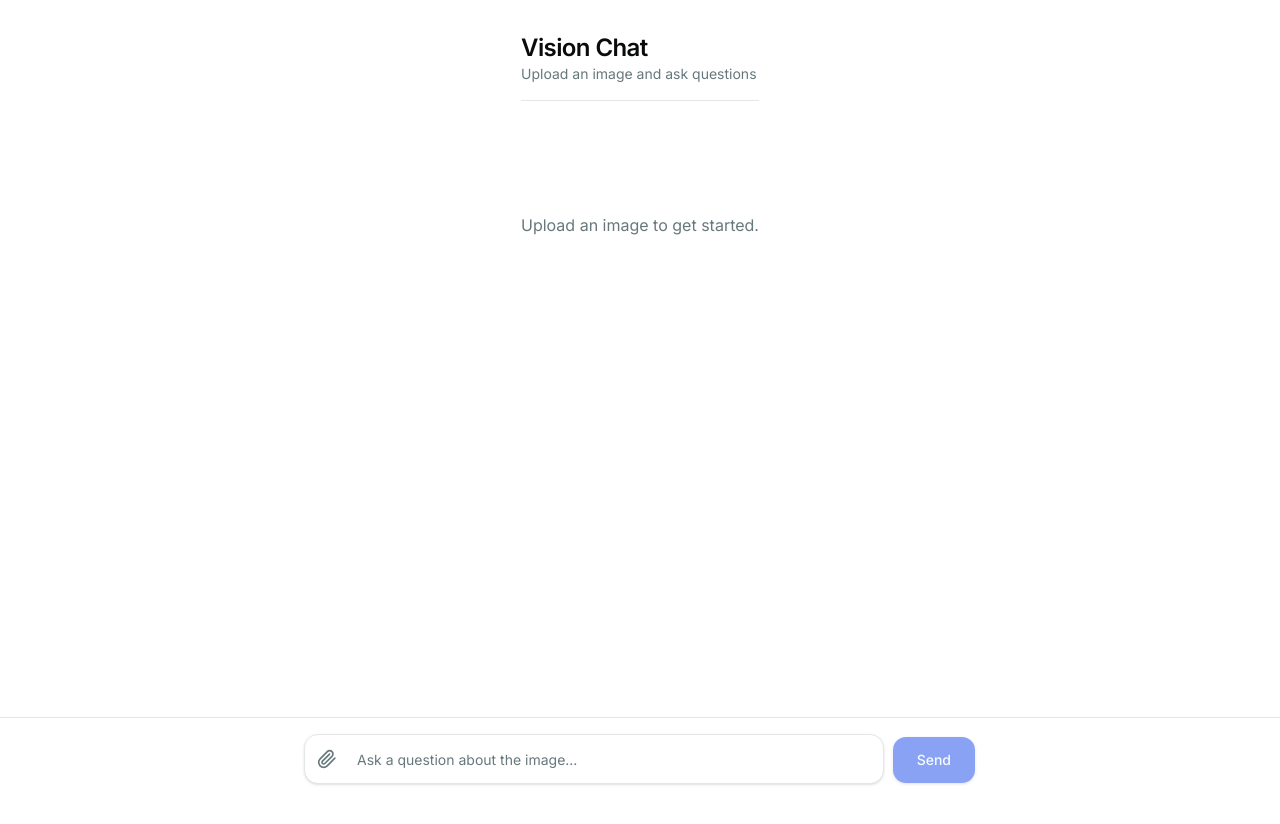
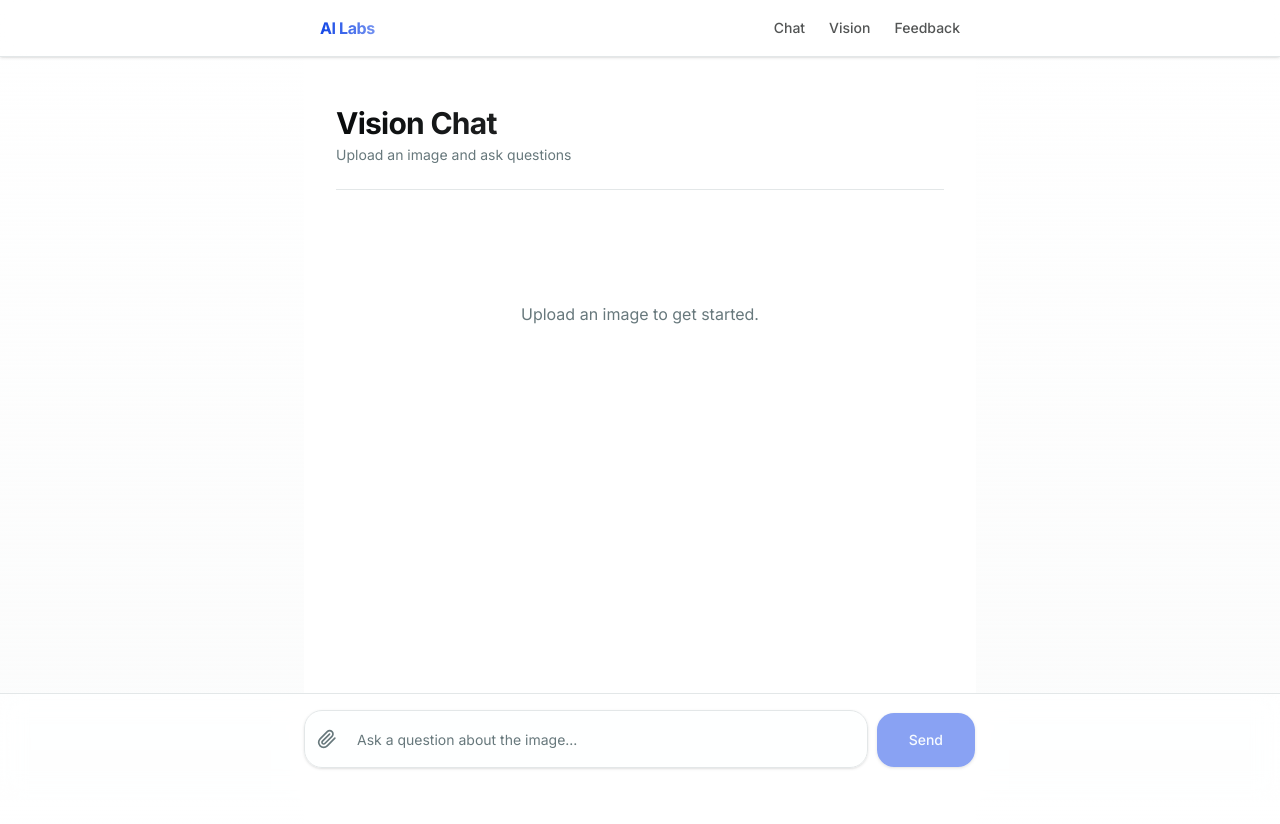
Before and after one commit to asim-momin-7864/applied-ai-learning, a Next.js app in the folder vercel-ai-sdk-learning/: page /image-chat in a window 1280 px wide. Shown: the top 824 px of the page. Before the commit the page ends 800 px from the top, so only its background shows below. Built offline with nearby package versions, Linux system fonts and the light colour scheme.

Commit message:
Add style

```diff
--- a/vercel-ai-sdk-learning/src/app/api/ai/image-file/route.ts
+++ b/vercel-ai-sdk-learning/src/app/api/ai/image-file/route.ts
@@ -26,6 +26,8 @@ export async function POST(req: Request) {
   // Without this conversion, streamText throws a Zod validation error on `content`
   const result = streamText({
     model,
+    system:
+      "If user dont provide prompt, Give 5 lines description of uploaded image",
     messages: await convertToModelMessages(messages),
   });
 
--- a/vercel-ai-sdk-learning/src/app/image-chat/page.tsx
+++ b/vercel-ai-sdk-learning/src/app/image-chat/page.tsx
@@ -38,23 +38,29 @@ export default function ImageUploadPage() {
   };
 
   return (
-    <div className="flex flex-col min-h-screen bg-background text-foreground max-w-2xl mx-auto p-4 md:p-8">
-      <header className="mb-8 border-b pb-4">
-        <h1 className="text-2xl font-semibold tracking-tight">Vision Chat</h1>
-        <p className="text-sm text-muted-foreground">Upload an image and ask questions</p>
+    <div className="flex flex-col min-h-screen w-full bg-background text-foreground max-w-2xl mx-auto p-4 md:p-8">
+      <header className="mb-8 border-b pb-6 mt-4">
+        <h1 className="text-3xl font-bold tracking-tight bg-clip-text text-transparent bg-gradient-to-r from-foreground to-foreground/70">
+          Vision Chat
+        </h1>
+        <p className="text-sm text-muted-foreground mt-1">
+          Upload an image and ask questions
+        </p>
       </header>
 
-      <div className="flex-1 space-y-6 overflow-y-auto mb-32 pb-4">
-        {messages.length === 0 && status !== "submitted" && status !== "streaming" && (
-          <div className="text-center text-muted-foreground mt-20">
-            Upload an image to get started.
-          </div>
-        )}
+      <div className="flex-1 space-y-6 overflow-y-auto mb-40 pb-4">
+        {messages.length === 0 &&
+          status !== "submitted" &&
+          status !== "streaming" && (
+            <div className="text-center text-muted-foreground mt-20">
+              Upload an image to get started.
+            </div>
+          )}
 
         {messages.map((m) => (
           <div
             key={m.id}
-            className={`flex flex-col ${
+            className={`flex flex-col w-full ${
               m.role === "user" ? "items-end" : "items-start"
             }`}
           >
@@ -66,8 +72,8 @@ export default function ImageUploadPage() {
             <div
               className={`px-4 py-3 rounded-2xl max-w-[85%] whitespace-pre-wrap text-sm shadow-sm ${
                 m.role === "user"
-                  ? "bg-primary text-primary-foreground rounded-tr-sm"
-                  : "bg-muted text-foreground border rounded-tl-sm"
+                  ? "bg-primary text-primary-foreground rounded-tr-sm shadow-md ring-1 ring-primary/20"
+                  : "bg-background text-foreground border rounded-tl-sm"
               }`}
             >
               {m.parts.map((part, i) => {
@@ -77,7 +83,10 @@ export default function ImageUploadPage() {
 
                   case "file":
                     return part.mediaType.startsWith("image/") ? (
-                      <div key={`${m.id}-file-${i}`} className="mt-2 mb-1 overflow-hidden rounded-md border bg-background/50">
+                      <div
+                        key={`${m.id}-file-${i}`}
+                        className="mt-2 mb-1 overflow-hidden rounded-md border bg-background/50"
+                      >
                         {/* eslint-disable-next-line @next/next/no-img-element */}
                         <img
                           src={part.url}
@@ -86,9 +95,14 @@ export default function ImageUploadPage() {
                         />
                       </div>
                     ) : (
-                      <div key={`${m.id}-file-${i}`} className="mt-2 flex items-center gap-2 p-2 rounded-md bg-background/50 border text-xs">
+                      <div
+                        key={`${m.id}-file-${i}`}
+                        className="mt-2 flex items-center gap-2 p-2 rounded-md bg-background/50 border text-xs"
+                      >
                         📎 <span>{part.filename ?? "file"}</span>
-                        <span className="text-muted-foreground">({part.mediaType})</span>
+                        <span className="text-muted-foreground">
+                          ({part.mediaType})
+                        </span>
                       </div>
                     );
 
@@ -101,13 +115,13 @@ export default function ImageUploadPage() {
         ))}
 
         {status === "submitted" && (
-          <div className="flex flex-col items-start">
+          <div className="flex flex-col w-full items-start">
             <div className="flex items-center gap-2 mb-1">
               <span className="text-xs font-medium text-muted-foreground uppercase tracking-wider">
                 AI
               </span>
             </div>
-            <div className="px-4 py-3 rounded-2xl max-w-[85%] bg-muted text-foreground border rounded-tl-sm text-sm shadow-sm flex items-center gap-2">
+            <div className="px-4 py-3 rounded-2xl max-w-[85%] bg-background text-foreground border rounded-tl-sm text-sm shadow-sm flex items-center gap-2">
               <div className="size-2 rounded-full bg-primary/40 animate-pulse" />
               <div className="size-2 rounded-full bg-primary/60 animate-pulse delay-150" />
               <div className="size-2 rounded-full bg-primary/80 animate-pulse delay-300" />
@@ -116,7 +130,7 @@ export default function ImageUploadPage() {
         )}
       </div>
 
-      <div className="fixed bottom-0 left-0 right-0 bg-background/80 backdrop-blur-md border-t p-4 z-10">
+      <div className="fixed bottom-0 left-0 right-0 bg-background/80 backdrop-blur-md border-t p-4 pb-8 z-10">
         <form
           className="max-w-2xl mx-auto flex flex-col gap-3"
           onSubmit={onSubmit}
@@ -130,13 +144,25 @@ export default function ImageUploadPage() {
           )}
 
           <div className="flex gap-2 items-end">
-            <div className="flex-1 relative flex items-center bg-background border border-input rounded-xl shadow-sm focus-within:ring-2 focus-within:ring-ring focus-within:ring-offset-2 transition-all">
+            <div className="flex-1 relative flex items-center bg-background/50 border border-input rounded-2xl shadow-sm focus-within:ring-2 focus-within:ring-ring focus-within:ring-offset-2 transition-all focus-within:bg-background">
               <label
                 htmlFor="file-upload"
-                className={`cursor-pointer p-3 text-muted-foreground hover:text-foreground transition-colors ${isLoading ? 'opacity-50 pointer-events-none' : ''}`}
+                className={`cursor-pointer p-3 text-muted-foreground hover:text-foreground transition-colors ${isLoading ? "opacity-50 pointer-events-none" : ""}`}
                 title="Attach image"
               >
-                <svg xmlns="http://www.w3.org/2000/svg" width="20" height="20" viewBox="0 0 24 24" fill="none" stroke="currentColor" strokeWidth="2" strokeLinecap="round" strokeLinejoin="round"><path d="m21.44 11.05-9.19 9.19a6 6 0 0 1-8.49-8.49l8.57-8.57A4 4 0 1 1 18 8.84l-8.59 8.57a2 2 0 0 1-2.83-2.83l8.49-8.48"/></svg>
+                <svg
+                  xmlns="http://www.w3.org/2000/svg"
+                  width="20"
+                  height="20"
+                  viewBox="0 0 24 24"
+                  fill="none"
+                  stroke="currentColor"
+                  strokeWidth="2"
+                  strokeLinecap="round"
+                  strokeLinejoin="round"
+                >
+                  <path d="m21.44 11.05-9.19 9.19a6 6 0 0 1-8.49-8.49l8.57-8.57A4 4 0 1 1 18 8.84l-8.59 8.57a2 2 0 0 1-2.83-2.83l8.49-8.48" />
+                </svg>
                 <input
                   id="file-upload"
                   type="file"
@@ -149,7 +175,7 @@ export default function ImageUploadPage() {
               </label>
 
               <input
-                className="flex h-12 w-full bg-transparent px-2 py-2 text-sm placeholder:text-muted-foreground focus-visible:outline-none disabled:cursor-not-allowed disabled:opacity-50"
+                className="flex h-14 w-full bg-transparent px-2 py-2 text-sm placeholder:text-muted-foreground focus-visible:outline-none disabled:cursor-not-allowed disabled:opacity-50"
                 value={inputText}
                 onChange={(e) => setInputText(e.target.value)}
                 placeholder="Ask a question about the image..."
@@ -160,7 +186,7 @@ export default function ImageUploadPage() {
             <Button
               type="submit"
               size="lg"
-              className="rounded-xl h-12 px-6 shadow-sm shrink-0"
+              className="rounded-2xl h-14 px-8 shadow-sm shrink-0 font-medium transition-all hover:shadow-md"
               disabled={isLoading || (!inputText.trim() && !files?.length)}
             >
               {isLoading ? "Sending..." : "Send"}
--- a/vercel-ai-sdk-learning/src/app/layout.tsx
+++ b/vercel-ai-sdk-learning/src/app/layout.tsx
@@ -20,13 +20,31 @@ export const metadata: Metadata = {
   description: "Generated by create next app",
 };
 
+import Link from "next/link";
+
 export default function RootLayout({ children }: LayoutProps<"/">) {
   return (
     <html
       lang="en"
       className={cn("h-full", "antialiased", geistSans.variable, geistMono.variable, "font-sans", inter.variable)}
     >
-      <body className="min-h-full flex flex-col" suppressHydrationWarning>{children}</body>
+      <body className="min-h-full flex flex-col bg-gradient-to-b from-background to-muted/30 dark:to-muted/10 selection:bg-primary/20 selection:text-primary" suppressHydrationWarning>
+        <header className="sticky top-0 z-50 w-full border-b bg-background/80 backdrop-blur-xl supports-[backdrop-filter]:bg-background/60 shadow-sm">
+          <div className="container mx-auto max-w-2xl flex h-14 items-center justify-between px-4">
+            <div className="flex items-center gap-2 font-bold tracking-tight bg-clip-text text-transparent bg-gradient-to-r from-primary to-primary/60">
+              AI Labs
+            </div>
+            <nav className="flex items-center gap-6 text-sm font-medium">
+              <Link href="/" className="relative transition-colors hover:text-primary text-foreground/70 after:absolute after:bottom-[-16px] after:left-0 after:h-[2px] after:w-0 after:bg-primary after:transition-all hover:after:w-full">Chat</Link>
+              <Link href="/image-chat" className="relative transition-colors hover:text-primary text-foreground/70 after:absolute after:bottom-[-16px] after:left-0 after:h-[2px] after:w-0 after:bg-primary after:transition-all hover:after:w-full">Vision</Link>
+              <Link href="/feedback" className="relative transition-colors hover:text-primary text-foreground/70 after:absolute after:bottom-[-16px] after:left-0 after:h-[2px] after:w-0 after:bg-primary after:transition-all hover:after:w-full">Feedback</Link>
+            </nav>
+          </div>
+        </header>
+        <main className="flex-1 flex flex-col">
+          {children}
+        </main>
+      </body>
     </html>
   );
 }
```
Also changed, not shown: vercel-ai-sdk-learning/src/app/page.tsx (+12 -12 lines).
